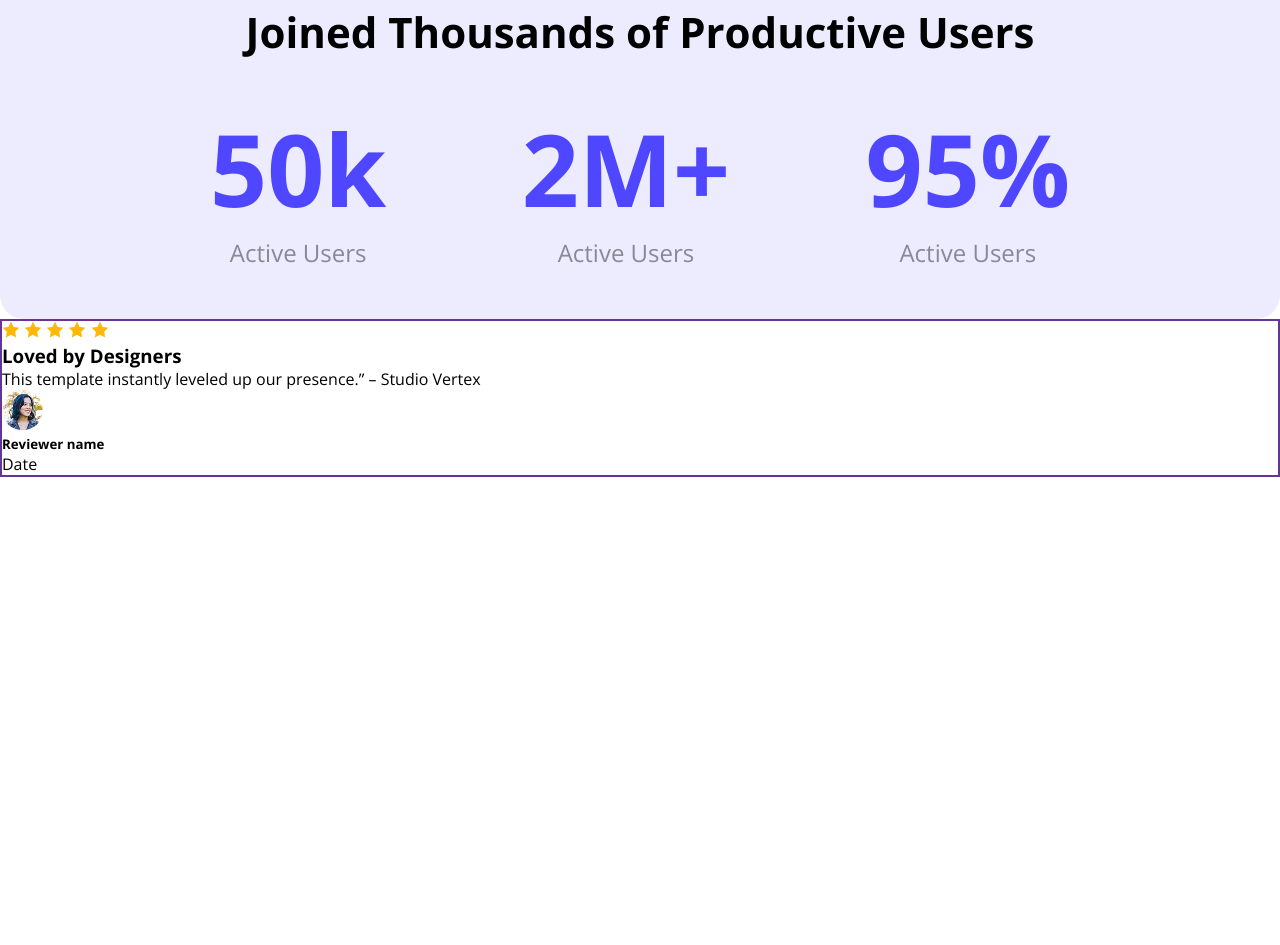
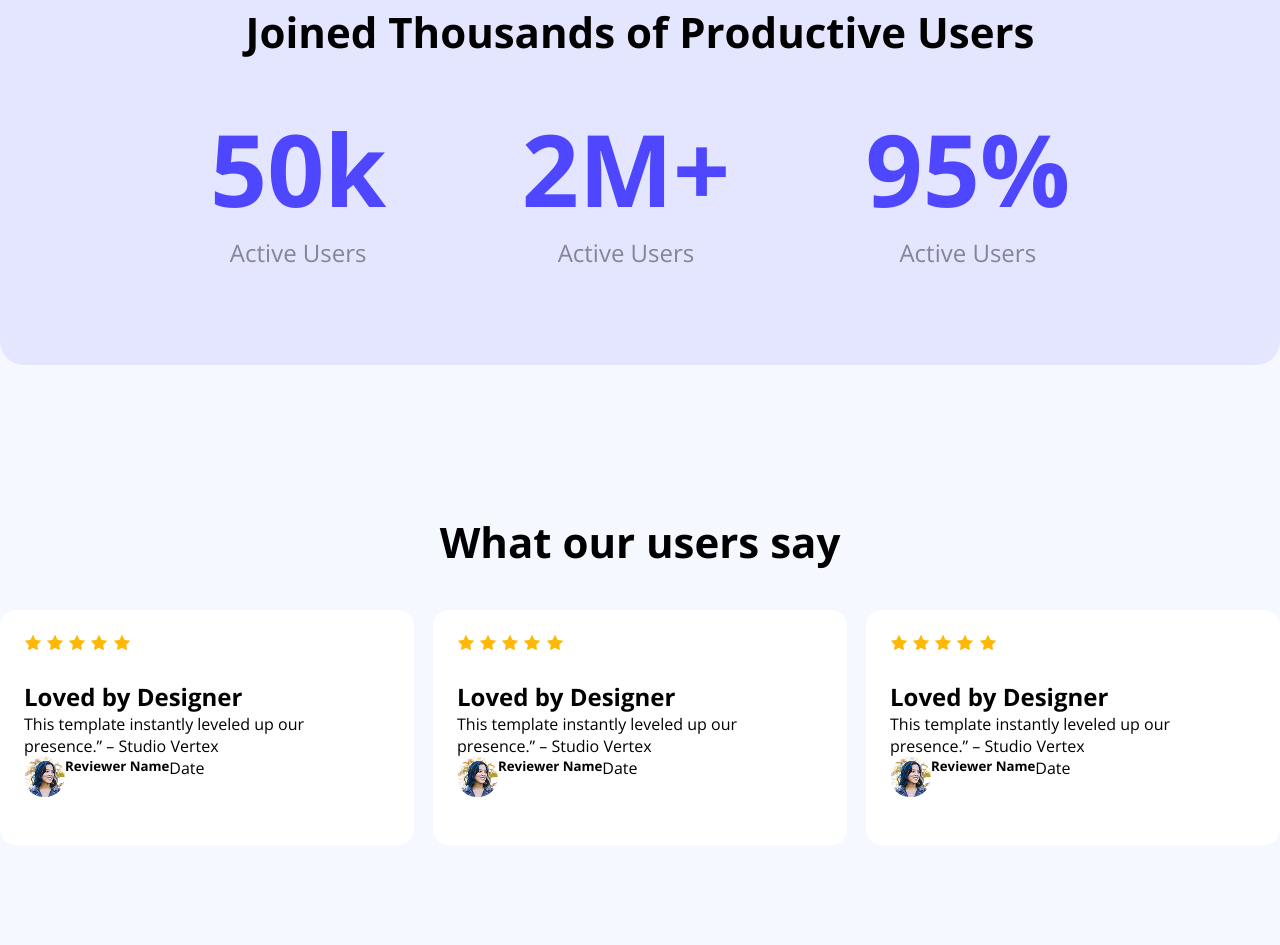
Before and after one commit to mobinkhanweb/web-flow-a01, a plain HTML site: page index.html in a window 1280 px wide. Shown: the part 1295-2240 px from the top of the page. Before the commit the page ends 1772 px from the top, so only its background shows below. Drawn offline with nearby package versions, Linux system fonts and the light colour scheme.

Commit message:
What our users say added

```diff
--- a/index.html
+++ b/index.html
@@ -54,24 +54,71 @@
 
 
      <!-- Revie box -->
-     <section class="review-box">
 
-        <div>
-            <div class="review-card">
-                <input type="image" src="./style/images/icon-star.png" alt="">
-                <input type="image" src="./style/images/icon-star.png" alt="">
-                <input type="image" src="./style/images/icon-star.png" alt="">
-                <input type="image" src="./style/images/icon-star.png" alt="">
-                <input type="image" src="./style/images/icon-star.png" alt="">
+     <div class="user-say">
+        <div class="produstinfo">
+            <h1 class="h1-title">What our users say</h1>
+        </div>
+     </div>
+     <div class="ratting-cards">
+        <div class="review-card">
+        <div class="rating">
+            <img src="./style/images/icon-star.png" alt="">
+            <img src="./style/images/icon-star.png" alt="">
+            <img src="./style/images/icon-star.png" alt="">
+            <img src="./style/images/icon-star.png" alt="">
+            <img src="./style/images/icon-star.png" alt="">
+            <div class="review-body">
+                <h2 style="padding:24px 0 0 0;">Loved by Designer</h2>
+                <p>This template instantly leveled up our presence.” – Studio Vertex</p>
+                <div class="avatar">
+                    <img src="./style/images/avatar.png" alt="">
+                    <h5>Reviewer Name</h5>
+                    <p>Date</p>
+                </div>
+                </div>
             </div>
-            <div>
-                <h3>Loved by Designers</h3>
+        </div>
+        <div class="review-card">
+        <div class="rating">
+            <img src="./style/images/icon-star.png" alt="">
+            <img src="./style/images/icon-star.png" alt="">
+            <img src="./style/images/icon-star.png" alt="">
+            <img src="./style/images/icon-star.png" alt="">
+            <img src="./style/images/icon-star.png" alt="">
+            <div class="review-body">
+                <h2 style="padding:24px 0 0 0;">Loved by Designer</h2>
                 <p>This template instantly leveled up our presence.” – Studio Vertex</p>
+                <div class="avatar">
+                    <img src="./style/images/avatar.png" alt="">
+                    <h5>Reviewer Name</h5>
+                    <p>Date</p>
+                </div>
+                </div>
             </div>
-            <img src="./style/images/avatar.png" alt="">
-            <h5>Reviewer name</h5>
-            <p>Date</p>
         </div>
-     </section>
+        <div class="review-card">
+        <div class="rating">
+            <img src="./style/images/icon-star.png" alt="">
+            <img src="./style/images/icon-star.png" alt="">
+            <img src="./style/images/icon-star.png" alt="">
+            <img src="./style/images/icon-star.png" alt="">
+            <img src="./style/images/icon-star.png" alt="">
+            <div class="review-body">
+                <h2 style="padding:24px 0 0 0;">Loved by Designer</h2>
+                <p>This template instantly leveled up our presence.” – Studio Vertex</p>
+                <div class="avatar">
+                    <img src="./style/images/avatar.png" alt="">
+                    <h5>Reviewer Name</h5>
+                    <p>Date</p>
+                </div>
+                </div>
+            </div>
+        </div>
+        </div>
+
+
+        <!-- Get in touch form -->
+
 </body>
 </html>
--- a/style/style.css
+++ b/style/style.css
@@ -2,7 +2,9 @@
     margin: 0;
     padding: 0;
 }
-
+body {
+  background-color: rgba(245, 248, 255, 1);
+}
 .open-sans-normal {
   font-family: "Open Sans", sans-serif;
   font-optical-sizing: auto;
@@ -52,7 +54,7 @@ nav h1{
 
 /* Header Section */
 header{
-    width:  px auto;
+    width: 1280px auto;
     height: 700px;
     background-image: url(./images/Hero-bg.png);
     background-size: cover;
@@ -128,16 +130,38 @@ img{
 .user-product{
     background-color: rgba(78, 71, 255, 0.1);
     max-width: 1280px;
-    height: 35 0px;
-    margin: 0 auto;
+    height: 360px;
+    margin: 100px auto;
     border-radius: 24px;
-    padding-bottom: 50px ;
+    padding-bottom: 50px;
 }
 
-/* Revie box */
-.review-box{
+/* Review box */
+.ratting-cards{
     display: flex;
-    border: 2px solid rebeccapurple;
-    align-content: center;
-    align-items: center ;
+    justify-content: space-between;
+    max-width: 1280px;
+    margin: 0 auto;
+    gap: 10px;
+    padding-bottom: 100px;
 }
+.review-card{
+    display: flex;
+    max-width: 366px;
+    max-height: 243px ;
+    background-color: rgb(255, 255, 255);
+    padding: 24px;
+    border-radius: 16px;
+}
+.review-body{
+    padding: 0 24px 24px 0;
+    justify-content: center;
+
+}
+.avatar{
+    display: flex;
+
+}
+.user-say{
+    text-align: center;
+}
```
